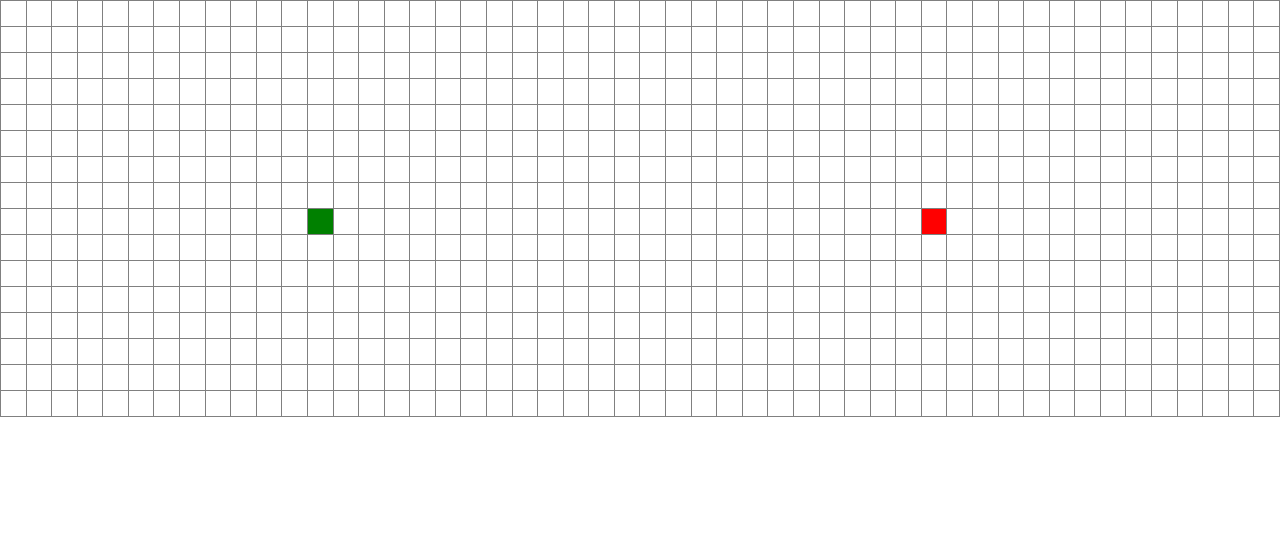
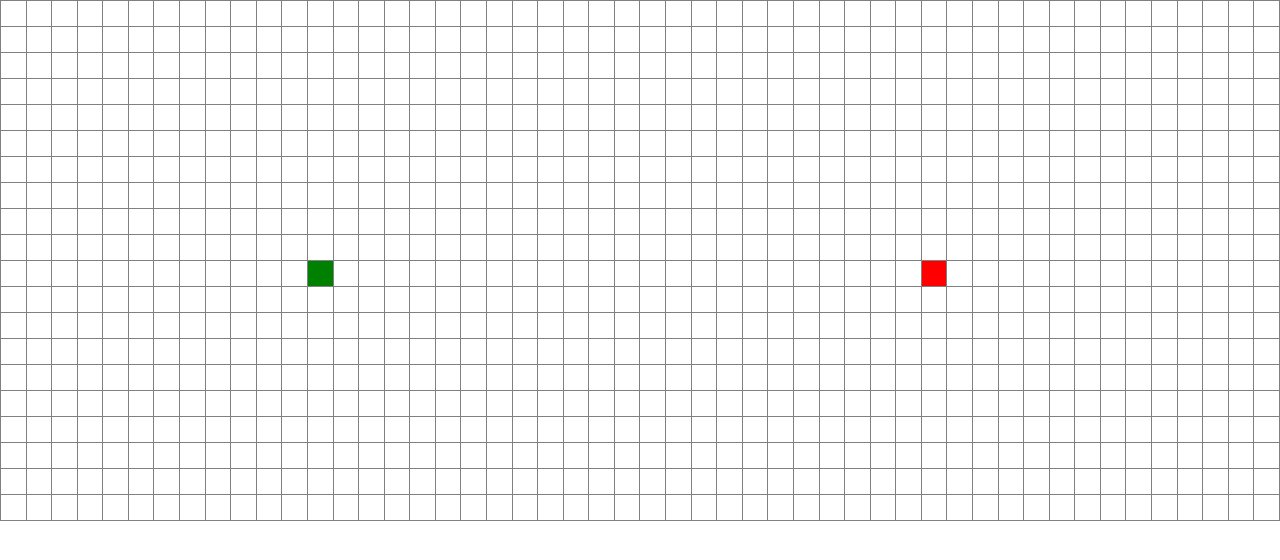
Before and after one commit to andrewywong/pathfinding-visualizer, a React (Create React App) app: page / in a window 1280 px wide. Shown: the top 560 px of the page. Built offline with nearby package versions, Linux system fonts and the light colour scheme.

Commit message:
Preliminary changes to onMouseDown, fis bugs to setupBoard, and have provider to maintain state of pathVisualized

```diff
--- a/src/ContextProvider.jsx
+++ b/src/ContextProvider.jsx
@@ -9,7 +9,7 @@ class ContextProvider extends Component {
     this.delay = DELAY_NORMAL;
     this.updateNodeCache = new Map();
     this.state = {
-      isPathExisting: true,
+      isPathVisualized: false,
       isVisualizing: false,
       isHelpOn: false,
     };
@@ -32,7 +32,7 @@ class ContextProvider extends Component {
     const nodes = [];
     // Change rows and cols depending on the device width
     const maxCol = window.innerWidth / 26;
-    const maxRow = Math.round(maxCol / 3);
+    const maxRow = window.innerHeight / 40;
 
     // Deep Copy Methods
     // https://stackoverflow.com/questions/122102/what-is-the-most-efficient-way-to-deep-clone-an-object-in-javascript
@@ -83,8 +83,11 @@ class ContextProvider extends Component {
     // Copy over preexisting board
     if (this.board && this.board.length) {
       // board and board.length are truthy
-      for (let rowIdx = 0; rowIdx < this.board.length; ++rowIdx) {
-        for (let colIdx = 0; colIdx < this.board[rowIdx].length; ++colIdx) {
+      const shorterRow = this.board.length < nodes.length ? this.board : nodes;
+      const shorterCol =
+        this.board[0].length < nodes[0].length ? this.board : nodes;
+      for (let rowIdx = 0; rowIdx < shorterRow.length; ++rowIdx) {
+        for (let colIdx = 0; colIdx < shorterCol[rowIdx].length; ++colIdx) {
           // TODO: PROBABLY NEED TO DEEP COPY INSTEAD
           nodes[rowIdx][colIdx] = Object.assign({}, this.board[rowIdx][colIdx]);
           // nodes[rowIdx][colIdx] = this.board[rowIdx][colIdx];
@@ -97,8 +100,8 @@ class ContextProvider extends Component {
   }
 
   // public class fields syntax
-  setIsPathExisting = (value) => {
-    this.setState({ isPathExisting: value });
+  setIsPathVisualized = (value) => {
+    this.setState({ isPathVisualized: value });
   };
 
   setIsVisualizing = (value) => {
@@ -109,21 +112,32 @@ class ContextProvider extends Component {
     this.setState({ isHelpOn: value });
   };
 
-  updateNode = (rowIdx, colIdx, nodeType = NODE_INITIAL) => {
+  updateNode = (rowIdx, colIdx, value) => {};
+
+  updateNodeType = (rowIdx, colIdx, nodeType = NODE_INITIAL) => {
     this.board[rowIdx][colIdx].type = nodeType;
   };
+
+  updateNodeVisited = (rowIdx, colIdx, visited = false) => {
+    this.board[rowIdx][colIdx].visited = visited;
+  };
+
+  updateNodeShortest = (rowIdx, colIdx, shortest = false) => {};
 
   render() {
     return (
       <Context.Provider
         value={{
           // State
-          isPathExisting: this.state.isPathExisting,
+          isPathVisualized: this.state.isPathVisualized,
           isVisualizing: this.state.isVisualizing,
           isHelpOn: this.state.isHelpOn,
 
           // Functions
-          setIsPathExisting: this.setIsPathExisting,
+          updateNodeType: this.updateNodeType,
+          updateNodeVisited: this.updateNodeVisited,
+          updateNodeShortest: this.updateNodeShortest,
+          setIsPathVisualized: this.setIsPathVisualized,
           setIsVisualizing: this.setIsVisualizing,
           setIsHelpOn: this.setIsHelpOn,
 
--- a/src/components/Board/Board.jsx
+++ b/src/components/Board/Board.jsx
@@ -11,32 +11,80 @@ export default class Board extends Component {
     super(props);
     this.state = {
       mode: MODES.ADD,
+      isDragging: { start: false, finish: false },
+      isEditing: false,
     };
   }
 
   handleMouseDown = (e) => {
-    let { start, finish } = this.context;
-    const rowIdx = Number(e.target.dataset.rowIdx);
-    const colIdx = Number(e.target.dataset.colIdx);
+    const { start, finish, isVisualizing } = this.context;
+    if (isVisualizing) {
+      return;
+    }
+
+    const isParentNode = e.target.parentElement.classList.contains('node');
+    if (!isParentNode && !e.target.classList.contains('node')) {
+      return;
+    }
+    const targetElement = isParentNode ? e.target.parentElement : e.target;
+    targetElement.classList.forEach((element) => {
+      console.log(element);
+    });
+
+    const rowIdx = Number(targetElement.dataset.rowIdx);
+    const colIdx = Number(targetElement.dataset.colIdx);
+    if (rowIdx === start.y && colIdx === start.x) {
+      this.setState({ isDragging: { start: true, finish: false } });
+    } else if (rowIdx === finish.y && colIdx === finish.x) {
+      this.setState({ isDragging: { start: false, finish: true } });
+    } else {
+      if (targetElement.className === 'node') {
+        this.setState({ mode: MODES.add });
+      } else {
+        this.setState({ mode: MODES.erase });
+      }
+    }
   };
   // handleTouchStart
 
   handleMouseUp = (e) => {
-    console.log('this is:', this);
+    this.setState({
+      isDragging: { start: false, finish: false },
+      isEditing: false,
+    });
   };
   // handleTouchEnd
 
-  handleMouseMove = (e) => {};
+  handleMouseMove = (e) => {
+    let { start, finish, isVisualizing } = this.context;
+    // e.target.parentElement.className.indexOf('node') !== -1
+    if (isVisualizing) {
+      return;
+    }
+    if (
+      !this.state.isEditing ||
+      !e.target.parentElement.classList.contains('node')
+    ) {
+      return;
+    }
+    const rowIdx = Number(e.target.parentElement.dataset.rowIdx);
+    const colIdx = Number(e.target.parentElement.dataset.colIdx);
+    if (this.state.mode === MODES.add) {
+    } else {
+    }
+  };
   // handleTouchMove
-
-  handleMouseOut = (e) => {};
-  // handleTouchEnd
 
   render() {
     let { board } = this.context;
 
     return (
-      <div className="board">
+      <div
+        className="board"
+        onMouseDown={this.handleMouseDown}
+        onMouseUp={this.handleMouseUp}
+        onMouseMove={this.handleMouseMove}
+      >
         {board.map((row, rowIdx) => {
           return (
             <div key={rowIdx} className="row">
--- a/src/components/Node/Node.jsx
+++ b/src/components/Node/Node.jsx
@@ -45,6 +45,9 @@ export default class Node extends Component {
     if (rowIdx === finish.y && colIdx === finish.x) {
       return ' ' + NODE_FINISH;
     }
+    if (this.state.type === NODE_INITIAL) {
+      return '';
+    }
     return ' ' + this.state.type;
   }
 
--- a/src/constants.js
+++ b/src/constants.js
@@ -1,7 +1,7 @@
 // Node Types
 export const NODE_START = 'node-start';
 export const NODE_FINISH = 'node-finish';
-export const NODE_INITIAL = '';
+export const NODE_INITIAL = 'node-initial';
 export const NODE_WALL = 'node-wall';
 
 export const NODE_VISITED = 'node-visited';
```
